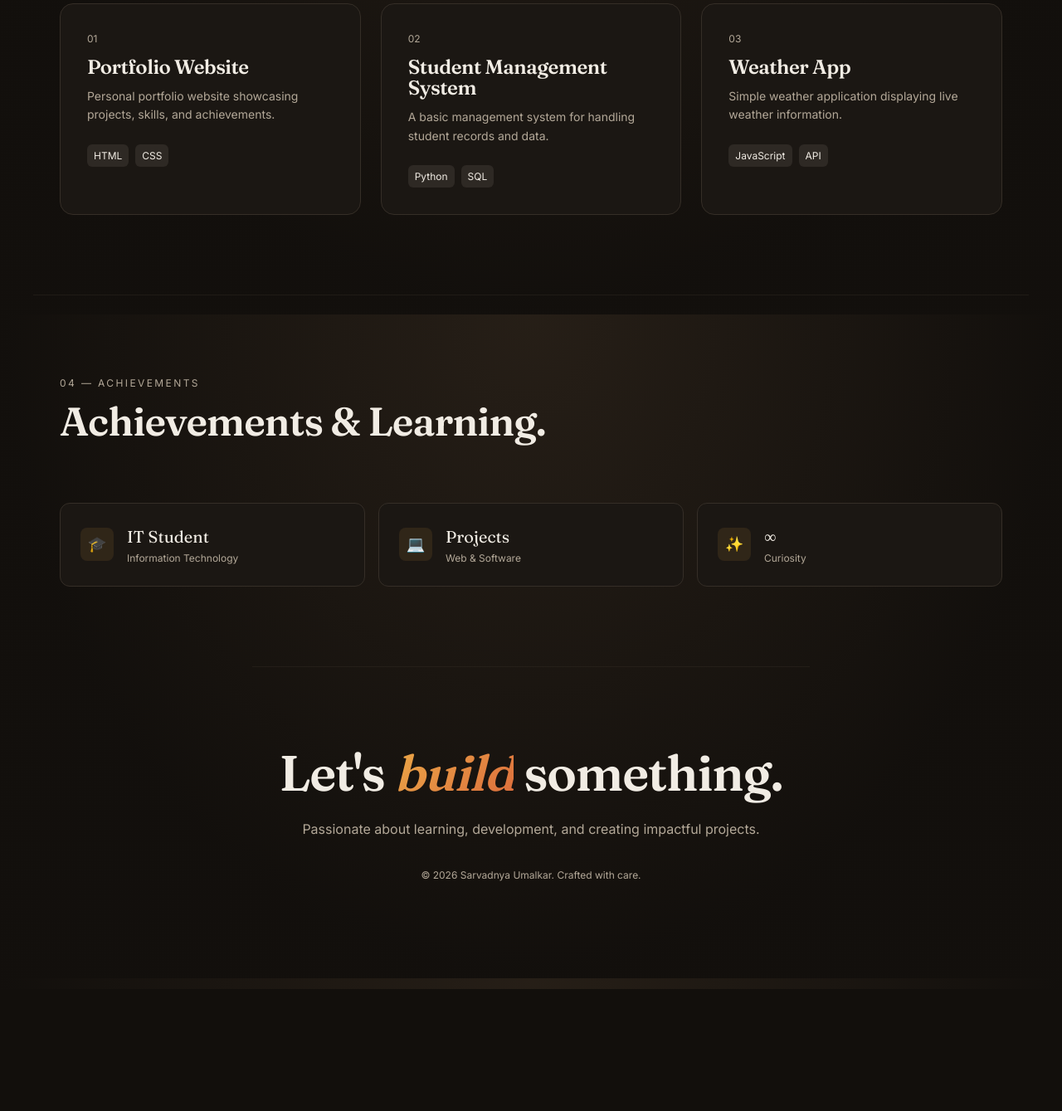
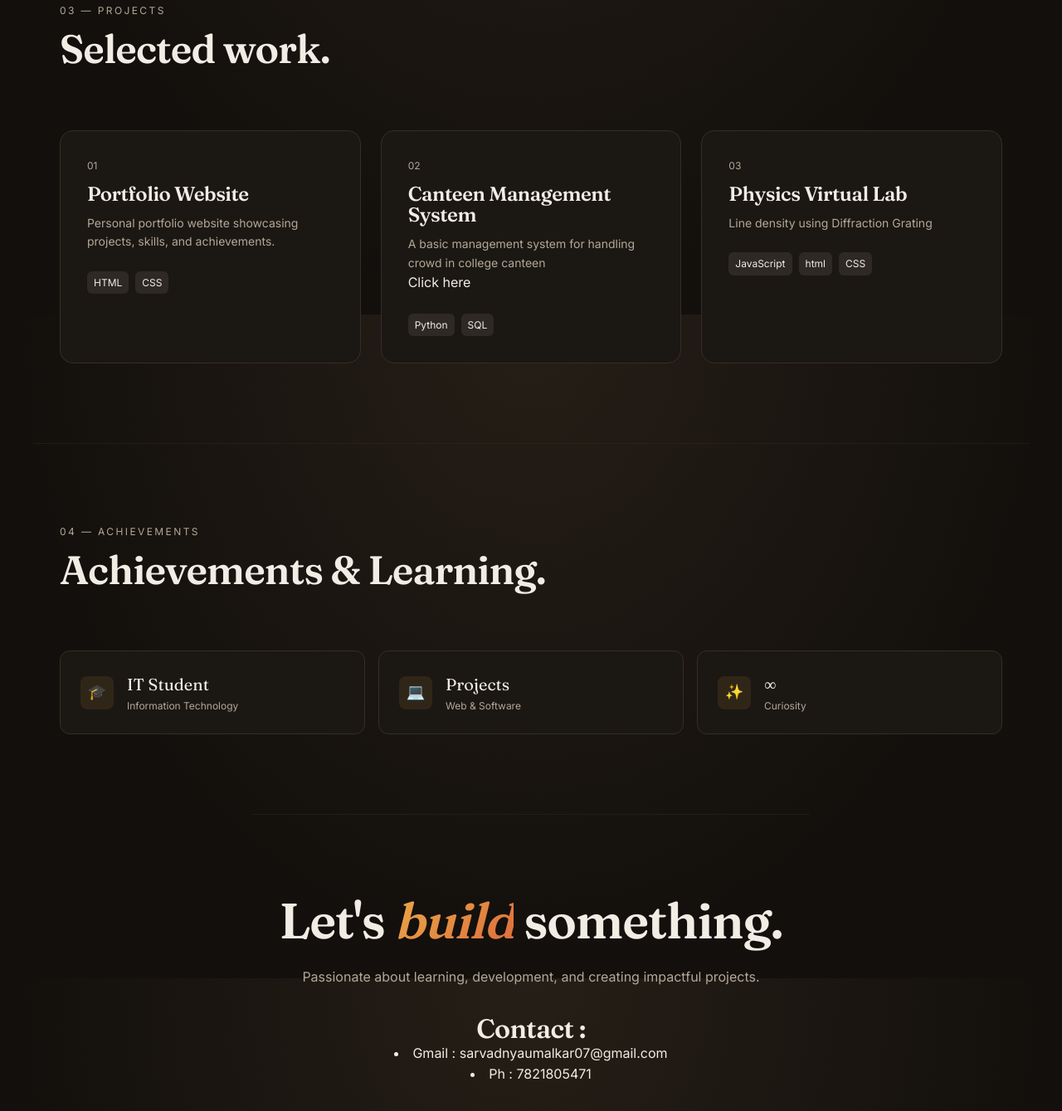
Before and after one commit to SarvadnyaUmalkar/portfolio, a plain HTML site: page index.html in a window 1280 px wide. Shown: the part 2021-3360 px from the top of the page at 83% size. Before the commit the page ends 3213 px from the top, so only its background shows below. Drawn offline with Linux system fonts and the light colour scheme.

Commit message:
Add files via upload

```diff
--- a/index.html
+++ b/index.html
@@ -63,8 +63,12 @@
         <h2>A student passionate about <em class="gradient">technology & innovation.</em></h2>
 
         <p class="muted lg">
-          I am an Information Technology student interested in software development,
-          problem solving, and modern technologies.
+          I am an Information Technology engineering student with a strong interest in Artificial Intelligence,
+          Python programming, and technology-based problem solving.I enjoy learning new concepts, building
+          simple and useful projects, and improving my technical my technical skills through practical work.
+          I am a hardworking, creative, and quick learner who likes to work in teams and communicate ideas confidently.
+           My goal is to use technology and AI to create innovative solutions that can help people in everyday life.
+        </p>
         </p>
 
         <p class="muted lg">
@@ -150,10 +154,10 @@
 
       <article class="project-card">
         <p class="muted xs">02</p>
-        <h3>Student Management System</h3>
+        <h3> Canteen Management System </h3>
         <p class="muted sm">
-          A basic management system for handling student records and data.
-        </p>
+          A basic management system for handling crowd in college canteen</p>
+          <a href="https://mitaoecanteenpro">Click here</a>
         <div class="tags">
           <span>Python</span>
           <span>SQL</span>
@@ -162,13 +166,14 @@
 
       <article class="project-card">
         <p class="muted xs">03</p>
-        <h3>Weather App</h3>
+        <h3> Physics Virtual Lab</h3>
         <p class="muted sm">
-          Simple weather application displaying live weather information.
+          Line density using Diffraction Grating
         </p>
         <div class="tags">
           <span>JavaScript</span>
-          <span>API</span>
+          <span>html</span>
+          <span>CSS</span>
         </div>
       </article>
     </div>
@@ -219,7 +224,10 @@
     </p>
 
     <p class="muted xs copyright">
-      © 2026 Sarvadnya Umalkar. Crafted with care.
+      <h1>Contact :</h1>
+       <li>Gmail : sarvadnyaumalkar07@gmail.com</li>
+       <li>Ph : 7821805471</li>
+     <P></P>© 2026 Sarvadnya Umalkar. Crafted with care.
     </p>
   </footer>
 
```
